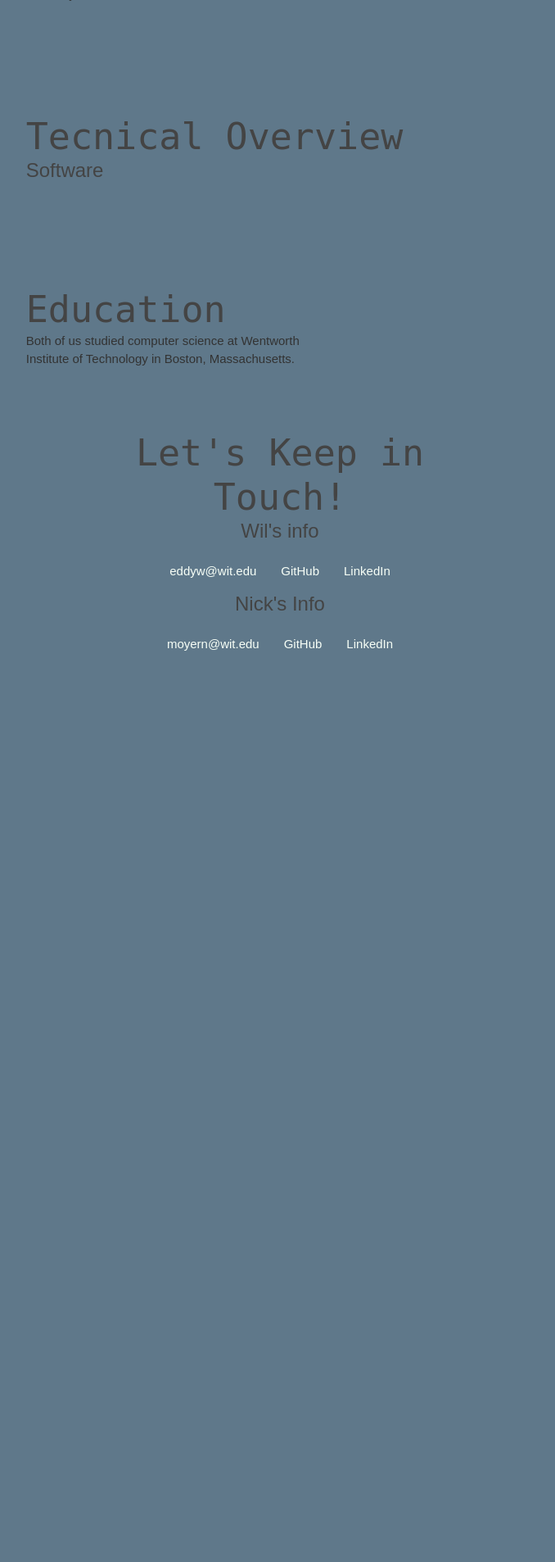
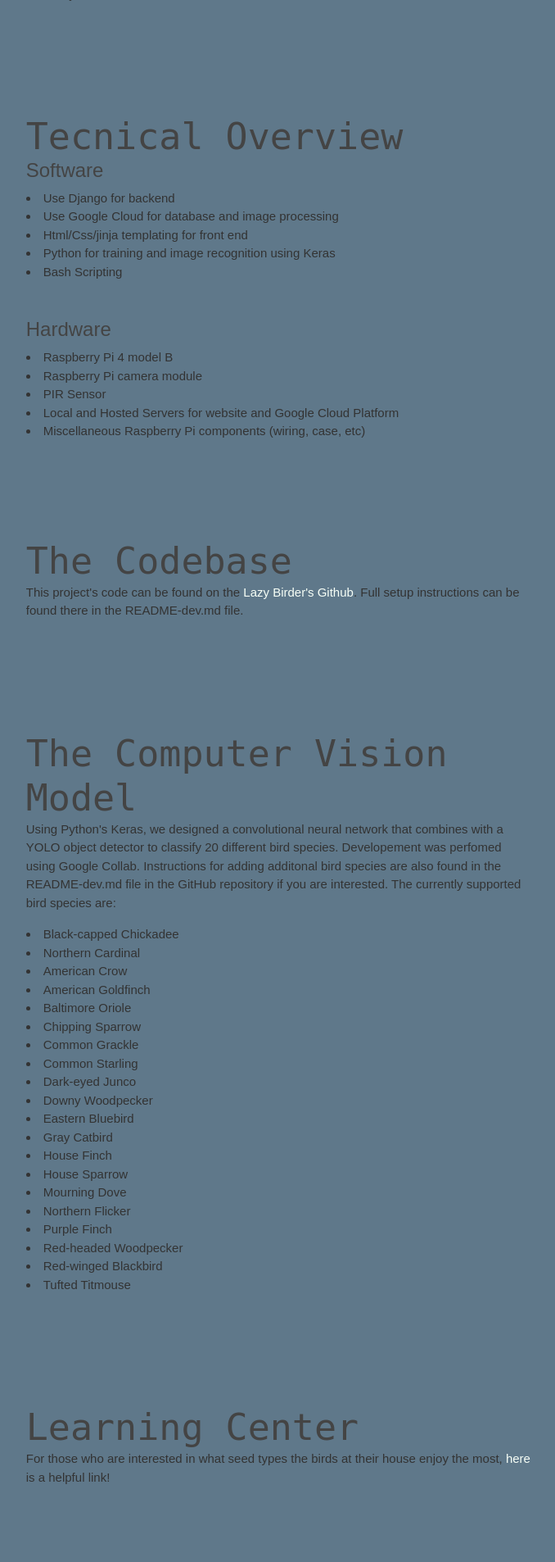
Before and after one commit to moyernwentworth/Lazy-Birder, a Django app: page / in a window 1280 px wide. Shown: the part 899-2805 px from the top of the page at 82% size, without its empty margins (108-786 px from the left). Before the commit the page ends 1693 px from the top, so only its background shows below. Run offline with Django 3.2, Linux system fonts and the light colour scheme; some libraries are stand-ins or nearby versions.

Commit message:
Added info to home page

```diff
--- a/lazy_birder/dashbird/templates/dashbird/home.html
+++ b/lazy_birder/dashbird/templates/dashbird/home.html
@@ -39,6 +39,63 @@
       <div class="content-wrap divider">
         <h2>Tecnical Overview</h2>
         <h4>Software</h4>
+        <li>Use Django for backend </li>
+        <li>Use Google Cloud for database and image processing</li>
+        <li>Html/Css/jinja templating for front end</li>
+        <li>Python for training and image recognition using Keras</li>
+        <li>Bash Scripting</li>
+        <br></br>
+        <h4>Hardware</h4>
+        <li>Raspberry Pi 4 model B</li>
+        <li>Raspberry Pi camera module</li>
+        <li>PIR Sensor</li>
+        <li>Local and Hosted Servers for website and Google Cloud Platform</li>
+        <li>Miscellaneous Raspberry Pi components (wiring, case, etc)</li>
+      </div>
+
+      <div class="content-wrap divider">
+        <h2>The Codebase</h2>
+        <p>
+          This project's code can be found on the <a href="https://github.com/moyernwentworth/Lazy-Birder" target="_blank">Lazy Birder's Github</a>.
+          Full setup instructions can be found there in the README-dev.md file.
+        </p>
+      </div>
+
+      <div class="content-wrap divider">
+        <h2>The Computer Vision Model</h2>
+        <p>
+          Using Python's Keras, we designed a convolutional neural network that combines with a YOLO object detector to classify 20 different bird species.
+          Developement was perfomed using Google Collab. Instructions for adding additonal bird species are also found in the README-dev.md file in the GitHub
+          repository if you are interested. The currently supported bird species are:
+          <li>Black-capped Chickadee</li>
+          <li>Northern Cardinal</li>
+          <li>American Crow</li>
+          <li>American Goldfinch</li>
+          <li>Baltimore Oriole</li>
+          <li>Chipping Sparrow</li>
+          <li>Common Grackle</li>
+          <li>Common Starling</li>
+          <li>Dark-eyed Junco</li>
+          <li>Downy Woodpecker</li>
+          <li>Eastern Bluebird</li>
+          <li>Gray Catbird</li>
+          <li>House Finch</li>
+          <li>House Sparrow</li>
+          <li>Mourning Dove</li>
+          <li>Northern Flicker</li>
+          <li>Purple Finch</li>
+          <li>Red-headed Woodpecker</li>
+          <li>Red-winged Blackbird</li>
+          <li>Tufted Titmouse</li>
+        </p>
+      </div>
+
+      <div class="content-wrap divider">
+        <h2>Learning Center</h2>
+        <p>
+          For those who are interested in what seed types the birds at their house enjoy the most,
+          <a href="https://www.wild-bird-watching.com/Bird_Seed.html" target="_blank">here</a></li> is a helpful link!
+        </p>
       </div>
 
       <!-- ******************  EDUCATION & CERTIFICATIONS ****************** -->
```
Also changed, not shown: lazy_birder/db.sqlite3.
